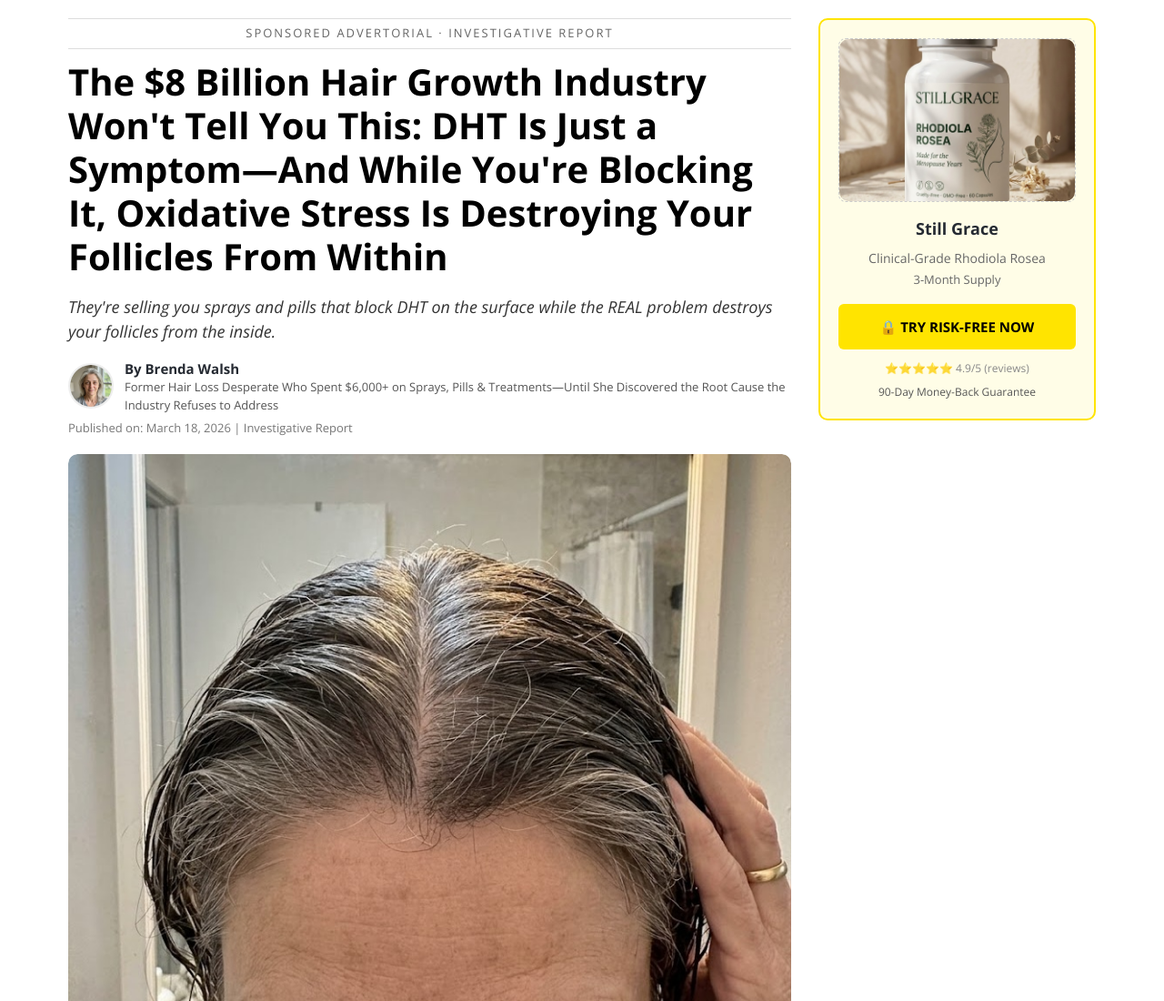
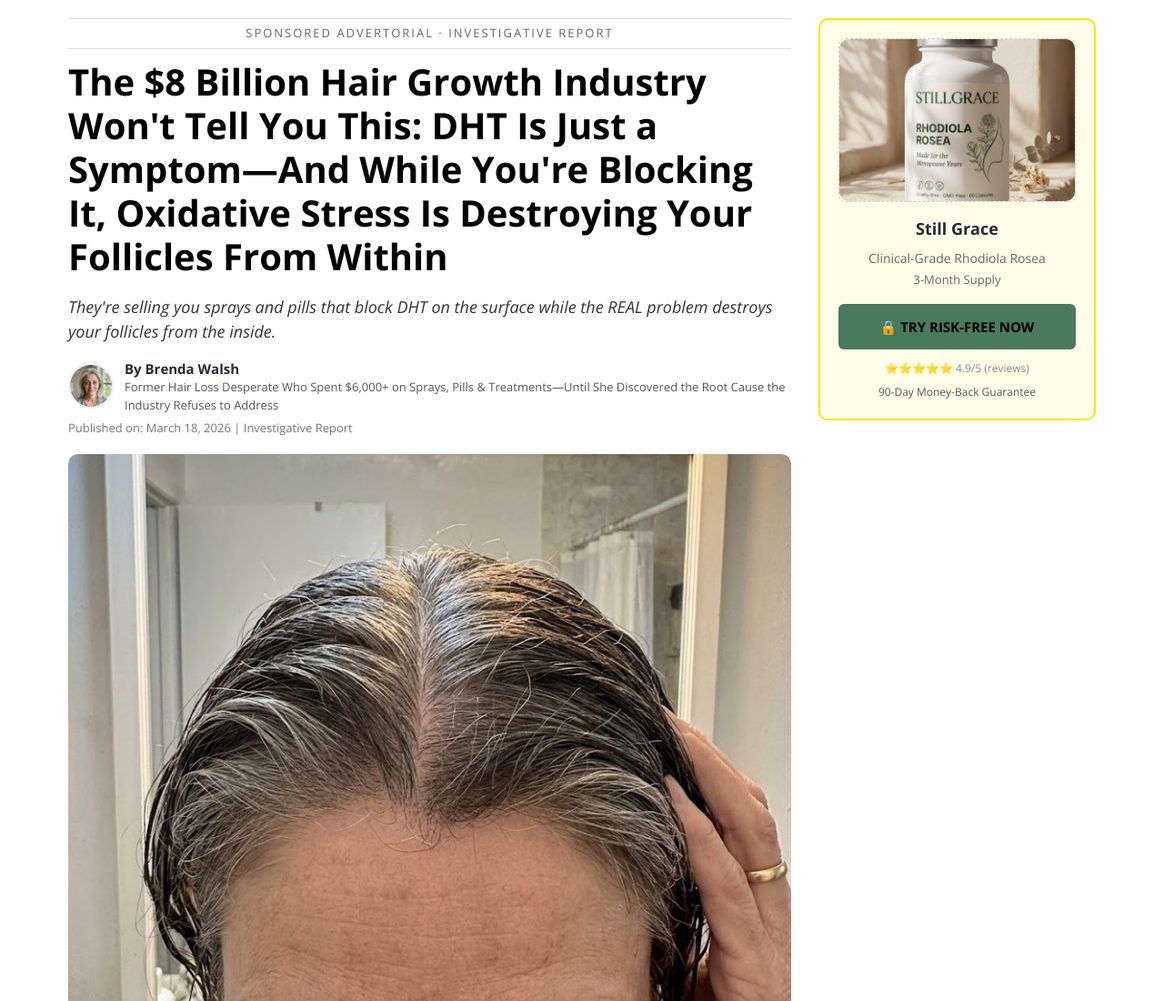
Before and after one commit to Izziebly/advertorial, a plain HTML site: page index.html in a window 1280 px wide. Shown: the top 1100 px of the page at 91% size. Drawn offline with nearby package versions, Linux system fonts and the light colour scheme.

Commit message:
Update index.html

```diff
--- a/index.html
+++ b/index.html
@@ -357,7 +357,7 @@
 
     .sidebar-cta {
       display: block;
-      background: #FFE400;
+      background: #4A7A5C;
       color: #000;
       font-weight: 700;
       padding: 14px;
```
